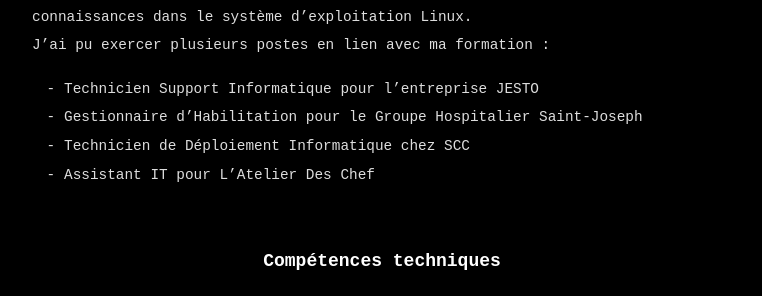
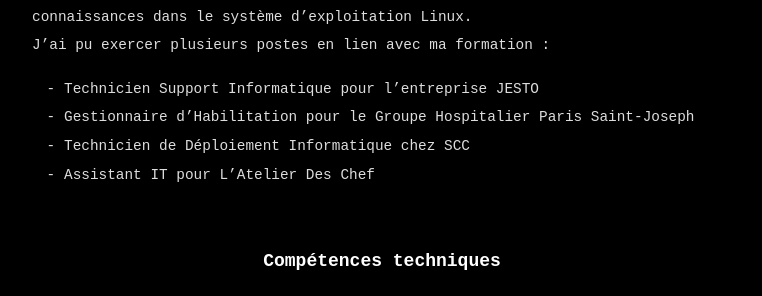
Before and after one commit to Yoyo348/ga_blog, a Jekyll site: the page built from index.md, in a window 1280 px wide. Shown: the part 1004-1300 px from the top of the page, without its empty margins (258-1020 px from the left). Built offline with Jekyll 4.4.1, drawn with Linux system fonts in a browser that asks for light colours.

Commit message:
Update index.md

```diff
--- a/index.md
+++ b/index.md
@@ -20,7 +20,7 @@ Titulaire d'un BTS SIO avec l'Option SISR, j'ai dévelloppé différentes compé
 J'ai obtenu plusieurs certifications reconnus qui sont : LPI Linux Essential, LPI Security Essentials, LPI Web Development Essentials qui attestent de mes connaissances dans le système d'exploitation Linux.
 J'ai pu exercer plusieurs postes en lien avec ma formation :
 - Technicien Support Informatique pour l'entreprise JESTO
-- Gestionnaire d'Habilitation pour le Groupe Hospitalier Saint-Joseph
+- Gestionnaire d'Habilitation pour le Groupe Hospitalier Paris Saint-Joseph
 - Technicien de Déploiement Informatique chez SCC
 - Assistant IT pour L'Atelier Des Chef
 
```
